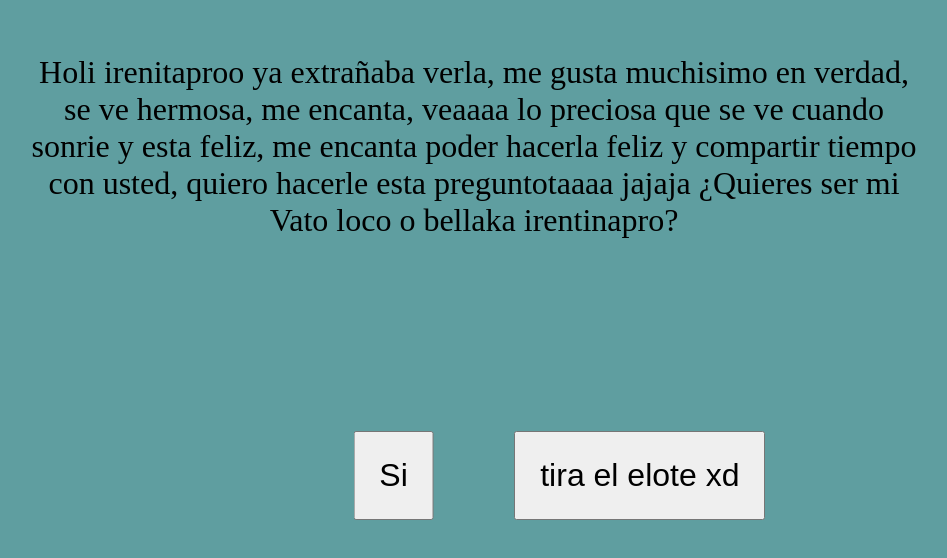
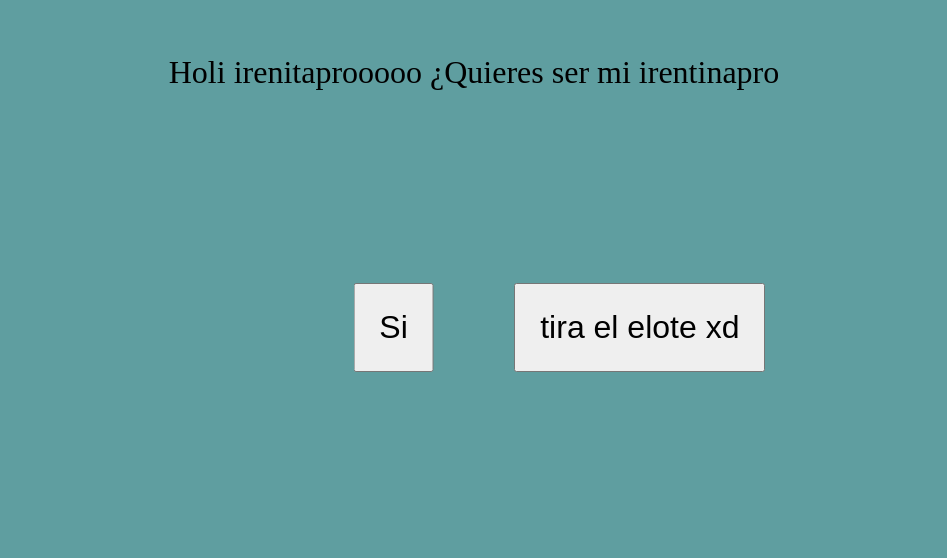
Before and after one commit to Kevintalarico/Irenitapro, a plain HTML site: page index.html in a window 1280 px wide. Shown: the part 138-696 px from the top of the page, without its empty margins (166-1113 px from the left). Drawn offline with Linux system fonts and the light colour scheme.

Commit message:
Update index.html

```diff
--- a/index.html
+++ b/index.html
@@ -10,9 +10,9 @@
 <body>
 
     <div class="contenedor">
-        <p>Holi irenitaproo ya extrañaba verla, me gusta muchisimo en verdad, se ve hermosa, me encanta, veaaaa lo preciosa que se ve cuando sonrie y esta feliz, me encanta poder hacerla feliz y compartir tiempo con usted, quiero hacerle esta preguntotaaaa jajaja
+        <p>Holi irenitaprooooo
 
-            ¿Quieres ser mi Vato loco o bellaka irentinapro?</p>
+            ¿Quieres ser mi irentinapro </p>
         <button id="yesBtn">Si</button>
         <button id="noBtn">tira el elote xd</button>
     </div>
```
